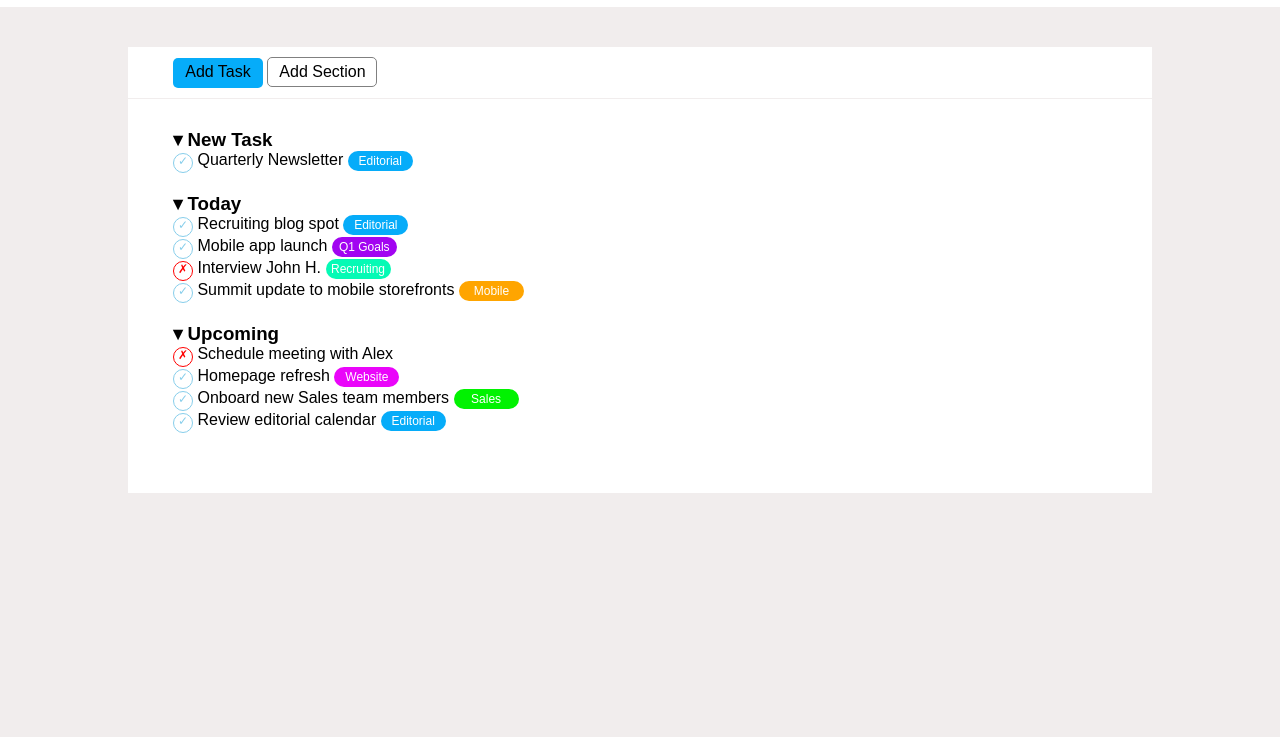
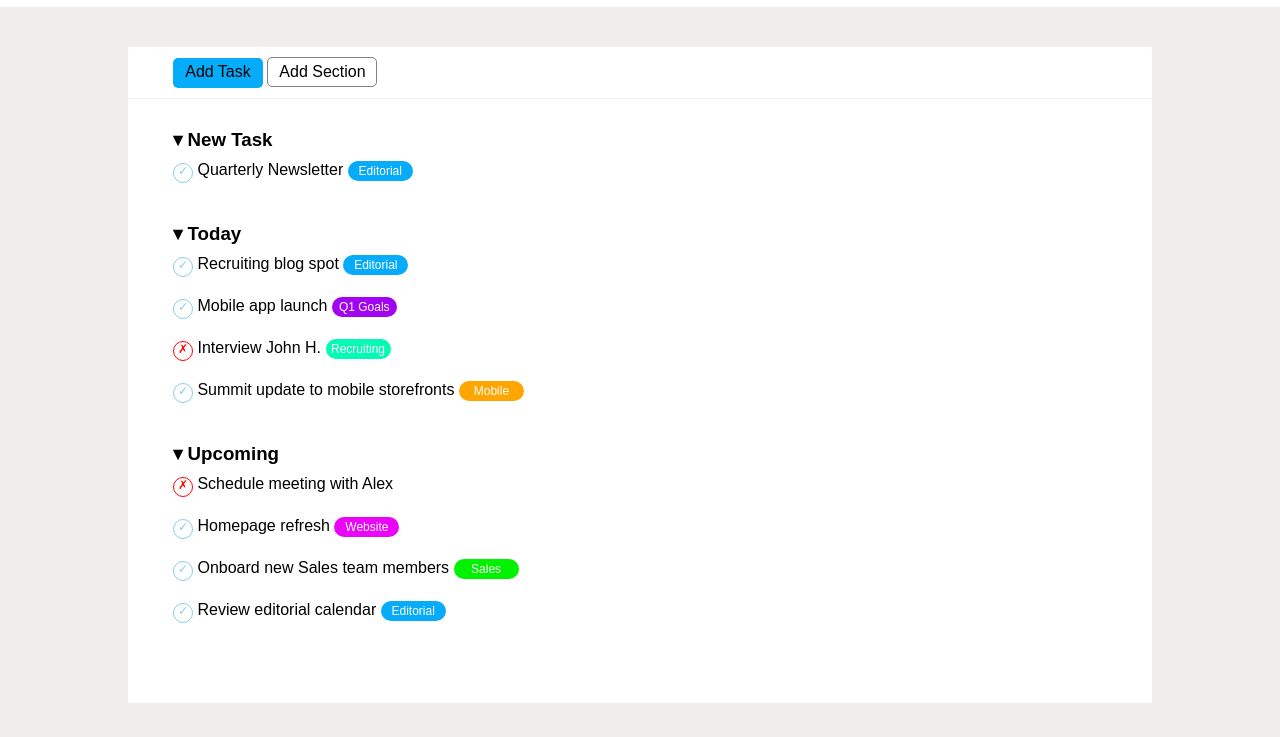
Before and after one commit to Arbin-Mustafi/html-css-toboolist, a plain HTML site: page index.html in a window 1280 px wide. Shown: the part 63-800 px from the top of the page. Drawn offline with Linux system fonts and the light colour scheme.

Commit message:
feat: padding all'interno delle liste

```diff
--- a/CSS/style.css
+++ b/CSS/style.css
@@ -70,6 +70,7 @@ body {
 /* Eliminazione dei puntini predefiniti delle UL */
 ul {
     list-style: none;
+    padding-bottom: px;
 
 }
 
@@ -139,3 +140,13 @@ il colore di ciascun contenitore viene impostato singolarmente nelle righe sotto
 .List-padding {
     padding-bottom: 20px;
 }
+
+/* Spazio tra i punti della lista */
+li {
+    padding-bottom: 20px;
+}
+
+/* Spazio tra gli H3 della lista e le sottoliste */
+h3 {
+    padding-bottom: 10px;
+}
```
